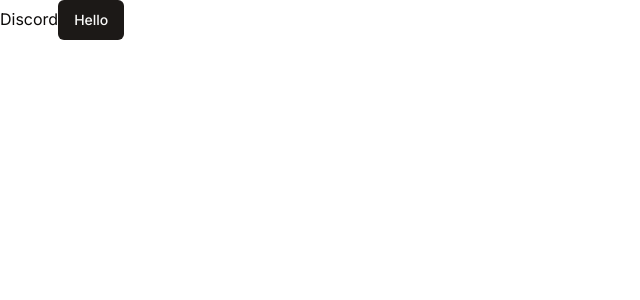
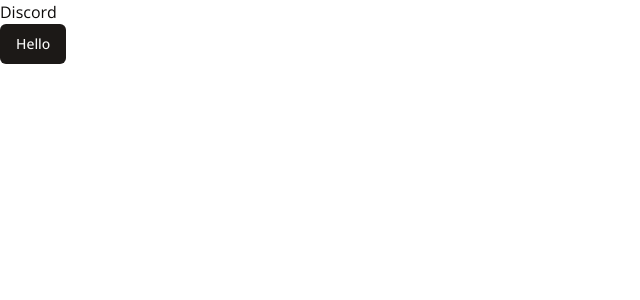
Before and after one commit to ikraamdaanis/discord-clone, a Next.js app in the folder client/: page / in a window 1280 px wide. Shown: the top 300 px of the page, without its empty margins (0-640 px from the left). Built offline with nearby package versions, Linux system fonts and the light colour scheme.

Commit message:
open sans

```diff
--- a/client/app/layout.tsx
+++ b/client/app/layout.tsx
@@ -1,8 +1,8 @@
+import type { Metadata } from "next";
+import { Open_Sans } from "next/font/google";
 import "./globals.css";
-import type { Metadata } from "next";
-import { Inter } from "next/font/google";
 
-const inter = Inter({ subsets: ["latin"] });
+const font = Open_Sans({ subsets: ["latin"] });
 
 export const metadata: Metadata = {
   title: "Discord",
@@ -17,7 +17,7 @@ export default function RootLayout({
 }) {
   return (
     <html lang="en">
-      <body className={inter.className}>{children}</body>
+      <body className={font.className}>{children}</body>
     </html>
   );
 }
--- a/client/app/page.tsx
+++ b/client/app/page.tsx
@@ -2,9 +2,9 @@ import { Button } from "components/ui/button";
 
 export default function Home() {
   return (
-    <main>
-      Discord
+    <div className="">
+      <p>Discord</p>
       <Button>Hello</Button>
-    </main>
+    </div>
   );
 }
```
